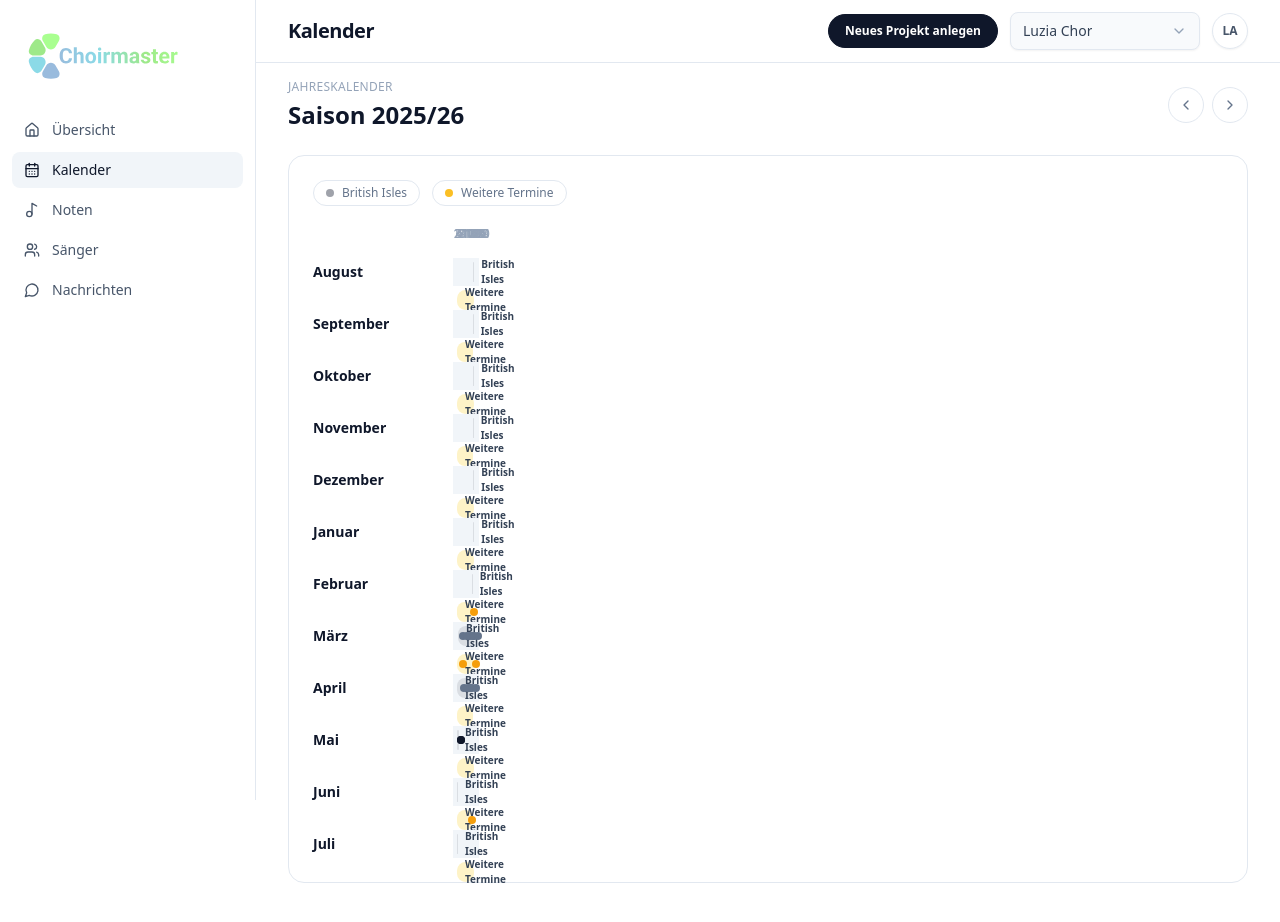
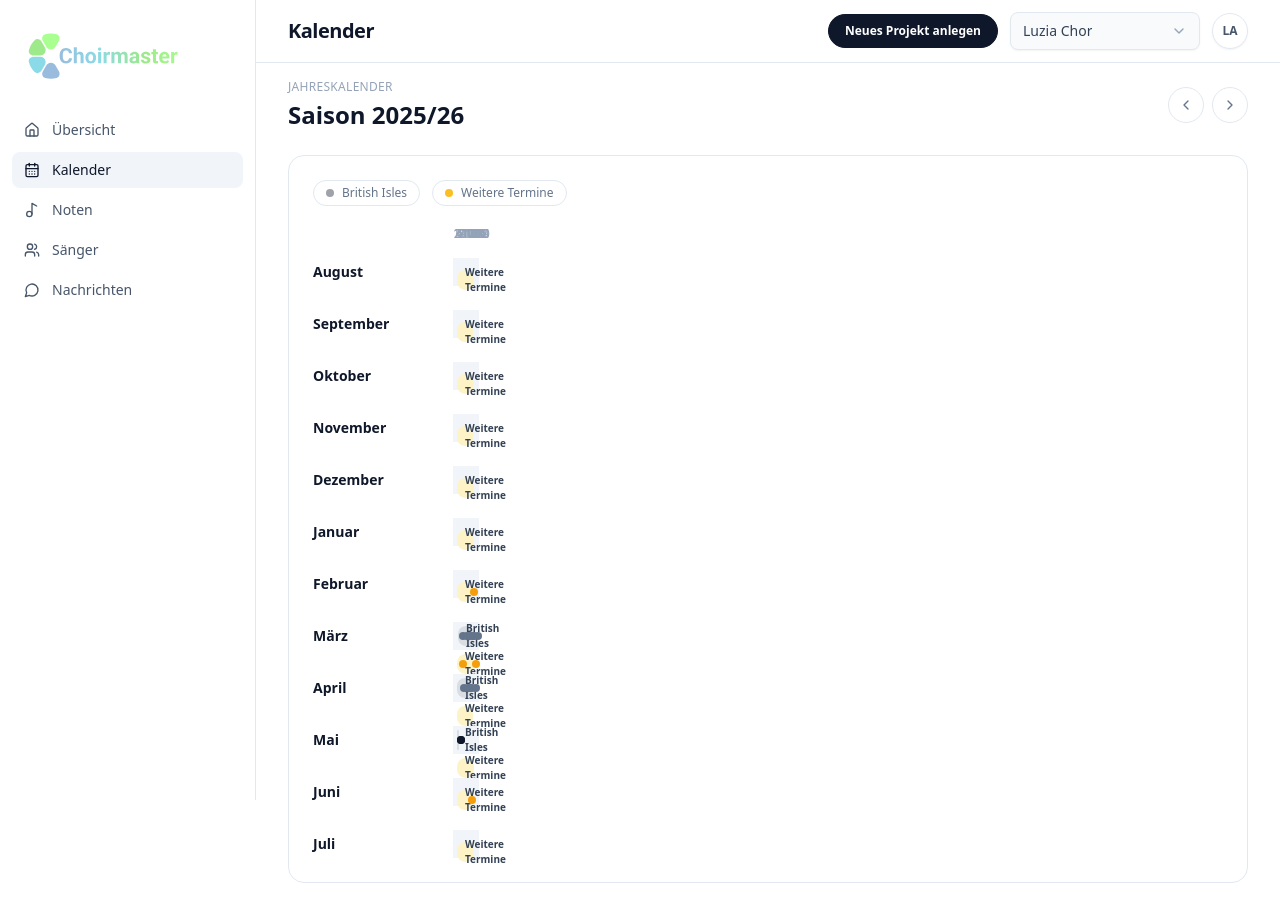
Before and after one commit to TechvibeVentures/Choirmaster, a Next.js app: page /calendar in a window 1280 px wide. Built offline with nearby package versions, Linux system fonts and the light colour scheme.

Commit message:
Fix calendar bar visibility by month

```diff
--- a/app/(app)/calendar/page.tsx
+++ b/app/(app)/calendar/page.tsx
@@ -66,9 +66,11 @@ const getBarSegment = (
 ) => {
   const monthStart = new Date(month.year, month.monthIndex, 1);
   const monthEnd = new Date(month.year, month.monthIndex + 1, 0);
-  const start = clampDate(getDateOnly(startIso), monthStart, monthEnd);
-  const end = clampDate(getDateOnly(endIso), monthStart, monthEnd);
-  if (end < monthStart || start > monthEnd) return null;
+  const rawStart = getDateOnly(startIso);
+  const rawEnd = getDateOnly(endIso);
+  if (rawEnd < monthStart || rawStart > monthEnd) return null;
+  const start = clampDate(rawStart, monthStart, monthEnd);
+  const end = clampDate(rawEnd, monthStart, monthEnd);
   return {
     startDay: start.getDate(),
     endDay: end.getDate()
```
